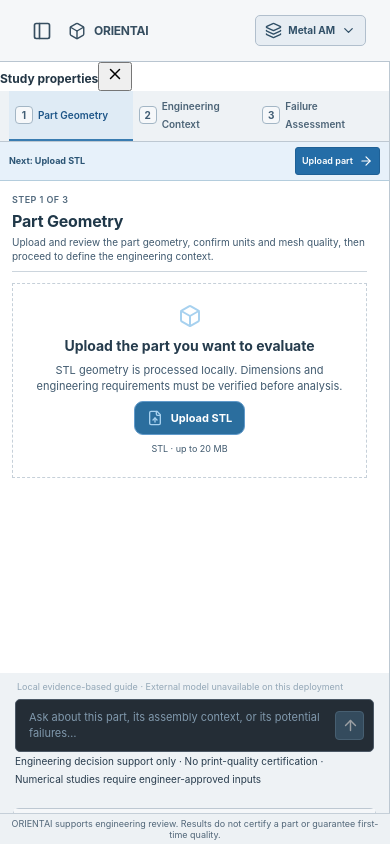
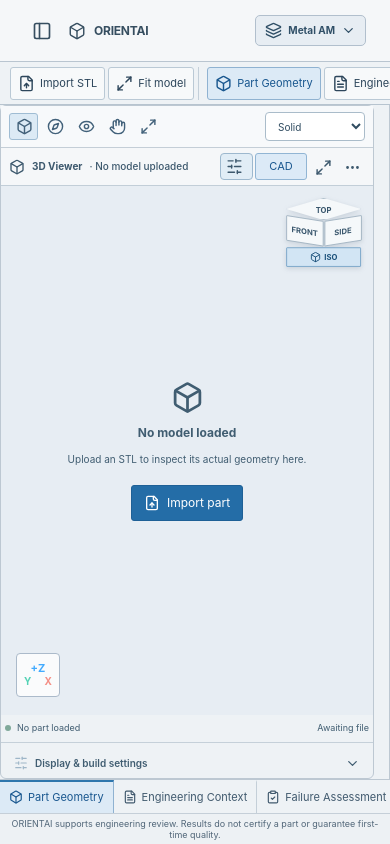
Before and after one commit to Wickey23/boeing-vt-am-first-time-quality, a Next.js app: page /copilot/workbench in a window 390 px wide. Built offline with nearby package versions, Linux system fonts and the light colour scheme.

Commit message:
Keep model sandbox full-height on tablet and mobile with non-blocking properties drawer

```diff
--- a/components/v2/professional-cad-layout.css
+++ b/components/v2/professional-cad-layout.css
@@ -161,3 +161,86 @@
  .psCadLayout .psAskBox{background:#fff!important;border-color:#afbfcc!important}
 }
 @media(max-width:1100px){.psCadViewCube{display:none!important}}
+
+
+/* Sandbox: keep the graphics area on-screen even in tablet and mobile browsers.
+   Never stack a full-height properties wizard above the model. */
+.psCompactPropertyHeader,.psCompactPropertiesToggle{display:none!important}
+.psRoot.psReferenceRoot.psCadLayout .psModelThumbnail{display:none!important}
+.psRoot.psReferenceRoot.psCadLayout .psReferenceModel .psModelDescription{flex:1 1 auto}
+@media(max-width:1100px){
+ .oaRoot.oaProfessionalShell .psRoot.psReferenceRoot.psFit.psCadLayout,
+ .oaRoot.oaProfessionalShell .psRoot.psReferenceRoot.psFit.psCadLayout.psStudyHidden{
+  position:relative;display:grid!important;grid-template-columns:minmax(0,1fr)!important;
+  grid-template-rows:43px minmax(0,1fr) 34px!important;
+  height:100%!important;min-height:0!important;overflow:hidden!important;gap:0
+ }
+ .psRoot.psReferenceRoot.psCadLayout .psCadRibbon{
+  display:flex!important;grid-column:1;grid-row:1;align-items:center;gap:4px;
+  min-width:0;overflow-x:auto;overflow-y:hidden;white-space:nowrap;padding:4px 6px
+ }
+ .psRoot.psReferenceRoot.psCadLayout .psCadGroup{display:flex;align-items:center;gap:3px;flex-shrink:0;padding:0 4px;border-right:1px solid #c3cfd9}
+ .psRoot.psReferenceRoot.psCadLayout .psCadRibbon button{
+  display:flex;align-items:center;gap:5px;min-height:33px;padding:4px 7px;white-space:nowrap;
+  border:1px solid #bac9d5;background:#f7f9fa;border-radius:3px;font-size:11px;cursor:pointer
+ }
+ .psRoot.psReferenceRoot.psCadLayout .psCadRibbon button:disabled{opacity:.5;cursor:not-allowed}
+ .psRoot.psReferenceRoot.psCadLayout .psCadStudyName{display:none}
+ .psRoot.psReferenceRoot.psCadLayout .psViewerColumn,
+ .psRoot.psReferenceRoot.psCadLayout.psStudyHidden .psViewerColumn{
+  grid-column:1;grid-row:2;display:flex!important;flex-direction:column;min-height:0!important;
+  height:100%!important;width:100%!important;overflow:hidden!important;padding:0!important
+ }
+ .psRoot.psReferenceRoot.psCadLayout .psReferenceViewerCard{height:100%;min-height:0;flex:1 1 auto}
+ .psRoot.psReferenceRoot.psCadLayout .psViewerFrame.psReferenceViewport,
+ .psRoot.psReferenceRoot.psCadLayout.psStudyHidden .psViewerFrame.psReferenceViewport{
+  min-height:0!important;height:auto!important;flex:1 1 0!important
+ }
+ .psRoot.psReferenceRoot.psCadLayout .psViewerToolbar{order:-1;flex:0 0 auto}
+ .psRoot.psReferenceRoot.psCadLayout .psEngineeringInspector{max-height:35%;overflow:auto}
+ .psRoot.psReferenceRoot.psCadLayout .psCadDocumentTabs{
+  display:flex!important;grid-column:1;grid-row:3;min-width:0;overflow-x:auto;
+  align-items:stretch;border-top:1px solid #bccad5
+ }
+ .psRoot.psReferenceRoot.psCadLayout .psCadDocumentTabs :is(button,a){
+  display:flex;align-items:center;gap:5px;white-space:nowrap;flex:0 0 auto;
+  padding:5px 9px;font-size:11px;text-decoration:none;border:0;border-right:1px solid #c4cfd8;
+  border-top:2px solid transparent;background:transparent;cursor:pointer
+ }
+ .psRoot.psReferenceRoot.psCadLayout .psCadDocumentTabs button[aria-current=page]{border-top-color:#2d76ad!important}
+ .psRoot.psReferenceRoot.psCadLayout .psWorkingColumn{
+  display:none!important;position:absolute;z-index:12;top:43px;bottom:34px;right:0;
+  width:min(390px,80%);height:auto!important;min-height:0!important;
+  border-left:1px solid #aebfcd!important;box-shadow:-6px 0 15px #29445b20;overflow:hidden
+ }
+ .psRoot.psReferenceRoot.psCadLayout.psCompactPropertiesOpen .psWorkingColumn{display:flex!important}
+ .psRoot.psReferenceRoot.psCadLayout .psCompactPropertyHeader{
+  display:flex!important;align-items:center;justify-content:space-between;flex:0 0 auto;
+  background:#e8eef3;border-bottom:1px solid #c2ced8;padding:5px 9px;font-size:12px;color:#294a63
+ }
+ .psCompactPropertyHeader button{display:grid;place-items:center;width:28px;height:28px;background:transparent;border:1px solid #b7c7d3;color:#36566e;border-radius:3px}
+ .psRoot.psReferenceRoot.psCadLayout .psViewerHeaderActions>button.psCompactPropertiesToggle{
+  display:flex!important;align-items:center;gap:4px;width:auto!important;min-width:76px;font-size:11px;
+  background:#e1edf6!important;border-color:#9db8ce!important;color:#2b5677!important
+ }
+ .psRoot.psReferenceRoot.psCadLayout .psViewerHeaderActions>button[aria-controls="ps-engineering-study"]:not(.psCompactPropertiesToggle){display:none!important}
+ .psRoot.psReferenceRoot.psCadLayout .psViewerHeaderActions>button.psCadModeToggle{display:inline-flex!important}
+ .psRoot.psReferenceRoot.psCadLayout .psCadViewCube{display:grid!important;right:12px;top:12px}
+ .psRoot.psReferenceRoot.psCadLayout .psAssistantContent{padding:5px 8px;background:#f5f7f9}
+ .psRoot.psReferenceRoot.psCadLayout .psCadAssistantToggle{display:flex!important;align-items:center;gap:6px;width:100%;min-height:32px;border:0;background:#edf2f6;color:#31556f;padding:5px 8px}
+ .psRoot.psReferenceRoot.psCadLayout .psCadAssistantCollapsed .psAssistantContent{display:none!important}
+ .psRoot.psReferenceRoot.psCadLayout .psAskBox{background:#fff!important;border-color:#afbfcc!important}
+ .psRoot.psReferenceRoot.psCadLayout .psAskBox textarea{color:#304b61!important}
+ .psRoot.psReferenceRoot.psCadLayout.psViewerExpanded .psViewerColumn{position:fixed!important;inset:0!important;z-index:100;height:100dvh!important}
+}
+@media(max-width:780px){
+ .psRoot.psReferenceRoot.psCadLayout .psWorkingColumn{
+  top:auto;bottom:34px;left:0;right:0;width:100%;max-height:68%;height:68%!important;
+  border-top:1px solid #aebfcd!important;box-shadow:0 -6px 18px #29445b30
+ }
+ .psRoot.psReferenceRoot.psCadLayout .psCadViewCube{transform:scale(.85);transform-origin:top right}
+ .psRoot.psReferenceRoot.psCadLayout .psReferenceViewerHeader>strong{font-size:10px}
+ .psRoot.psReferenceRoot.psCadLayout .psViewerHeaderActions{gap:2px}
+ .psRoot.psReferenceRoot.psCadLayout .psViewerHeaderActions>button.psCompactPropertiesToggle{min-width:33px;font-size:0}
+ .psRoot.psReferenceRoot.psCadLayout .psViewerHeaderActions>button.psCadModeToggle{min-width:34px;font-size:10px}
+}
```
